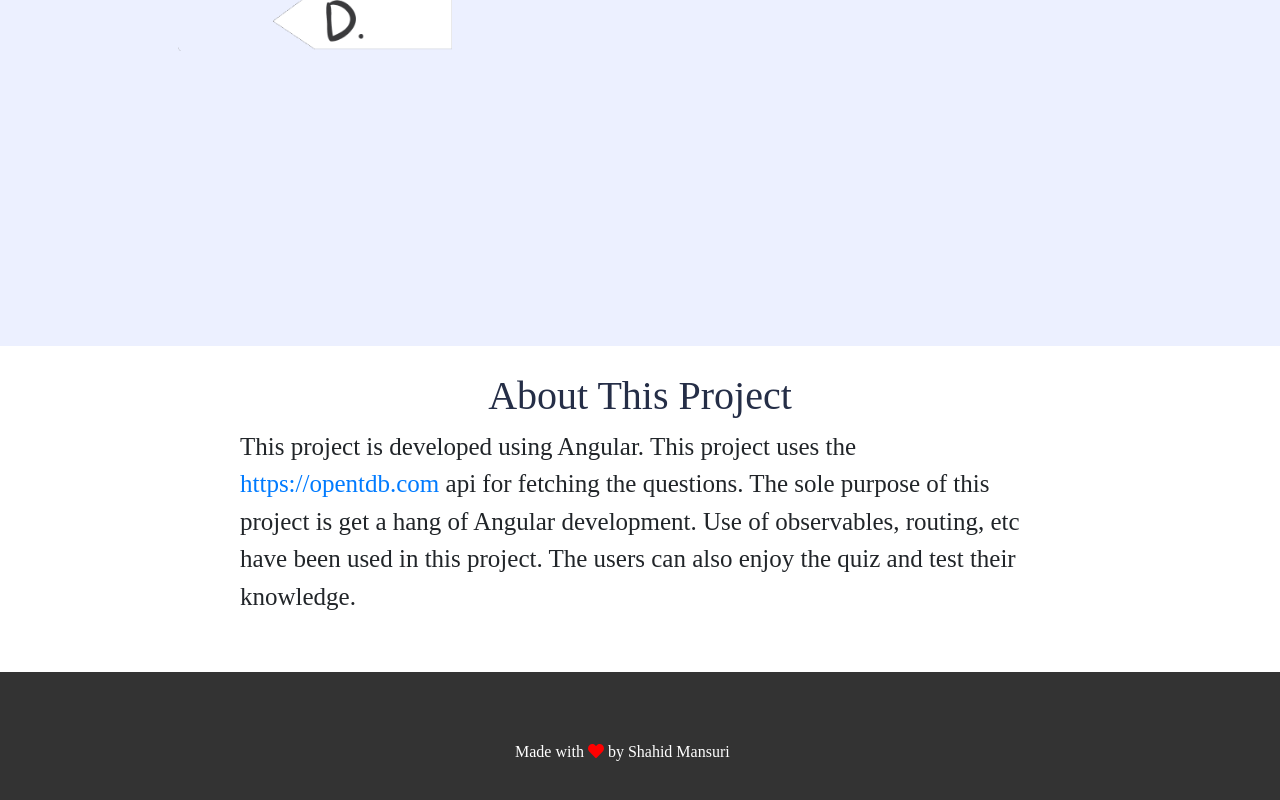
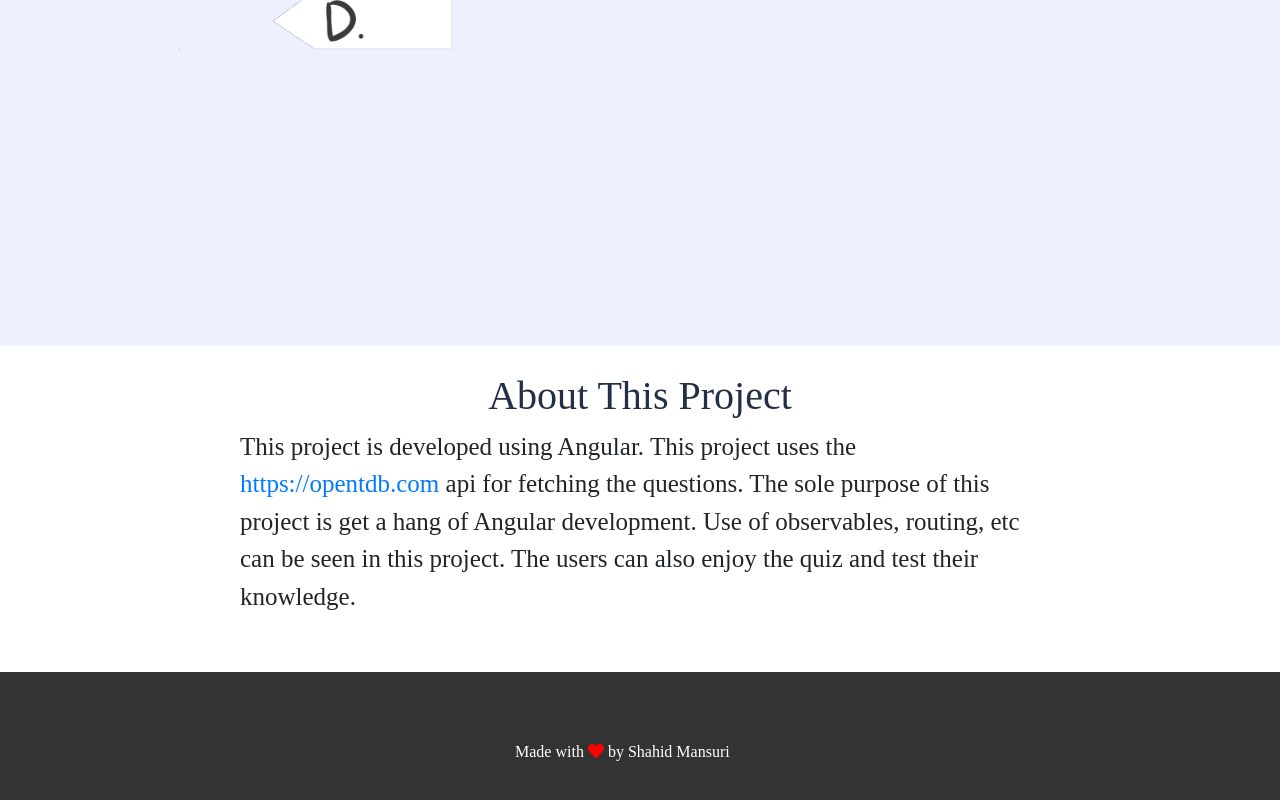
Before and after one commit to cosec90/quiz-app, an Angular app: page /landing in a window 1280 px wide. Shown: the part 454-1254 px from the top of the page. Built offline with nearby package versions, Linux system fonts and the light colour scheme; a web font is replaced by a local one.

Commit message:
version 1.3

```diff
--- a/src/app/rout/landing-page/landing-page.component.html
+++ b/src/app/rout/landing-page/landing-page.component.html
@@ -24,7 +24,7 @@
             </select>
           </div>
           <div class="form-group">
-            <label for="pwd">Select Diffuculty</label>
+            <label for="pwd">Select Difficulty</label>
             <select class="form-control" formControlName="difficulty" required>
               <option value="easy">Easy</option>
               <option value="medium">Medium</option>
@@ -68,7 +68,7 @@
     </div>
     <div class="about-para">
       <p>This project is developed using Angular. This project uses the <a href="https://opentdb.com">https://opentdb.com</a> api for fetching the questions.
-        The sole purpose of this project is get a hang of Angular development. Use of observables, routing, etc have been used in this project.
+        The sole purpose of this project is get a hang of Angular development. Use of observables, routing, etc can be seen in this project.
         The users can also enjoy the quiz and test their knowledge.</p>
     </div>
 
--- a/src/app/rout/question-page/question-page.component.ts
+++ b/src/app/rout/question-page/question-page.component.ts
@@ -75,7 +75,7 @@ export class QuestionPageComponent implements OnInit {
       }
     }
     else{
-      alert("Enter the form");
+      alert("Enter the answer");
     }
 
   }
```
